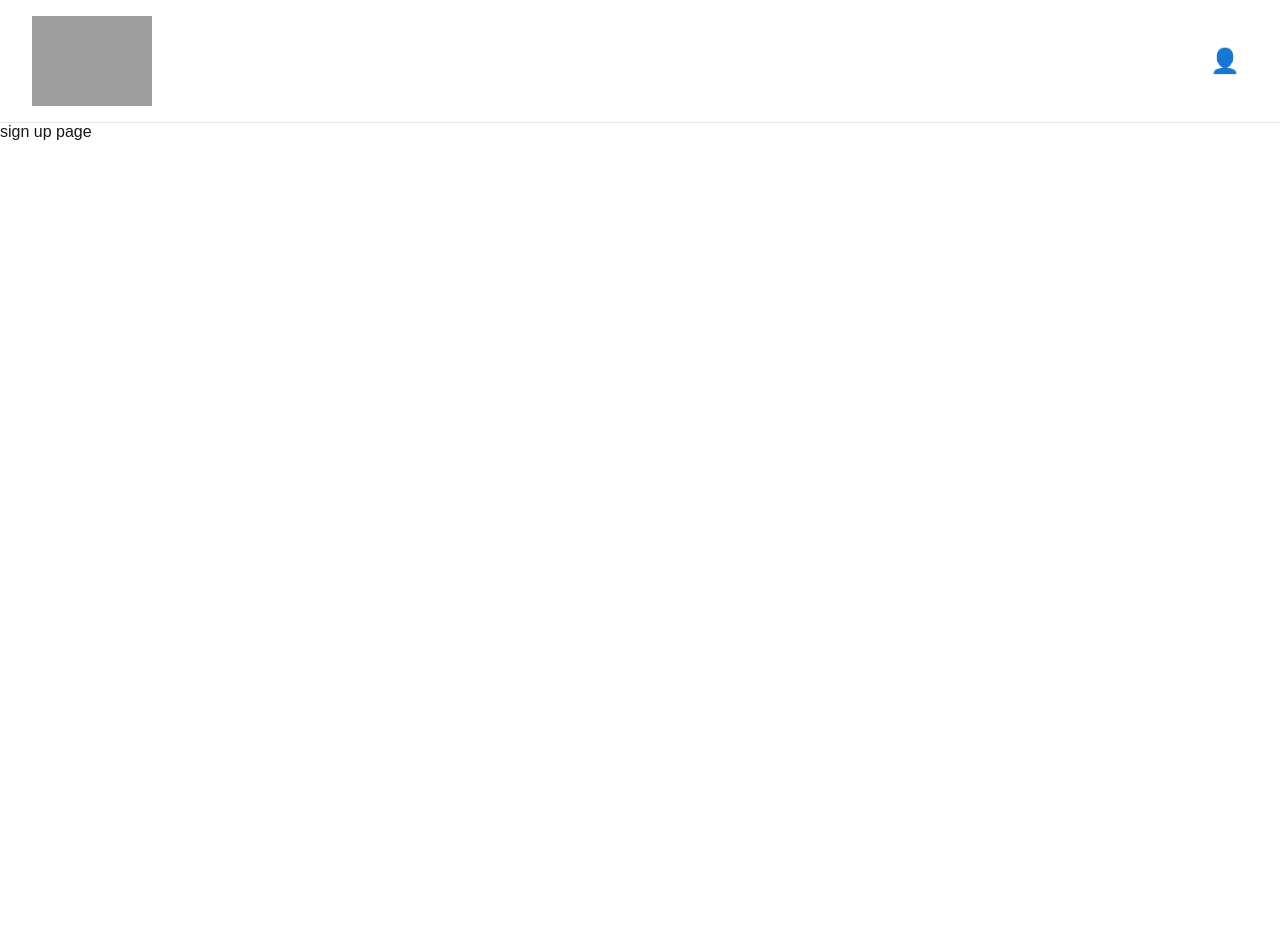
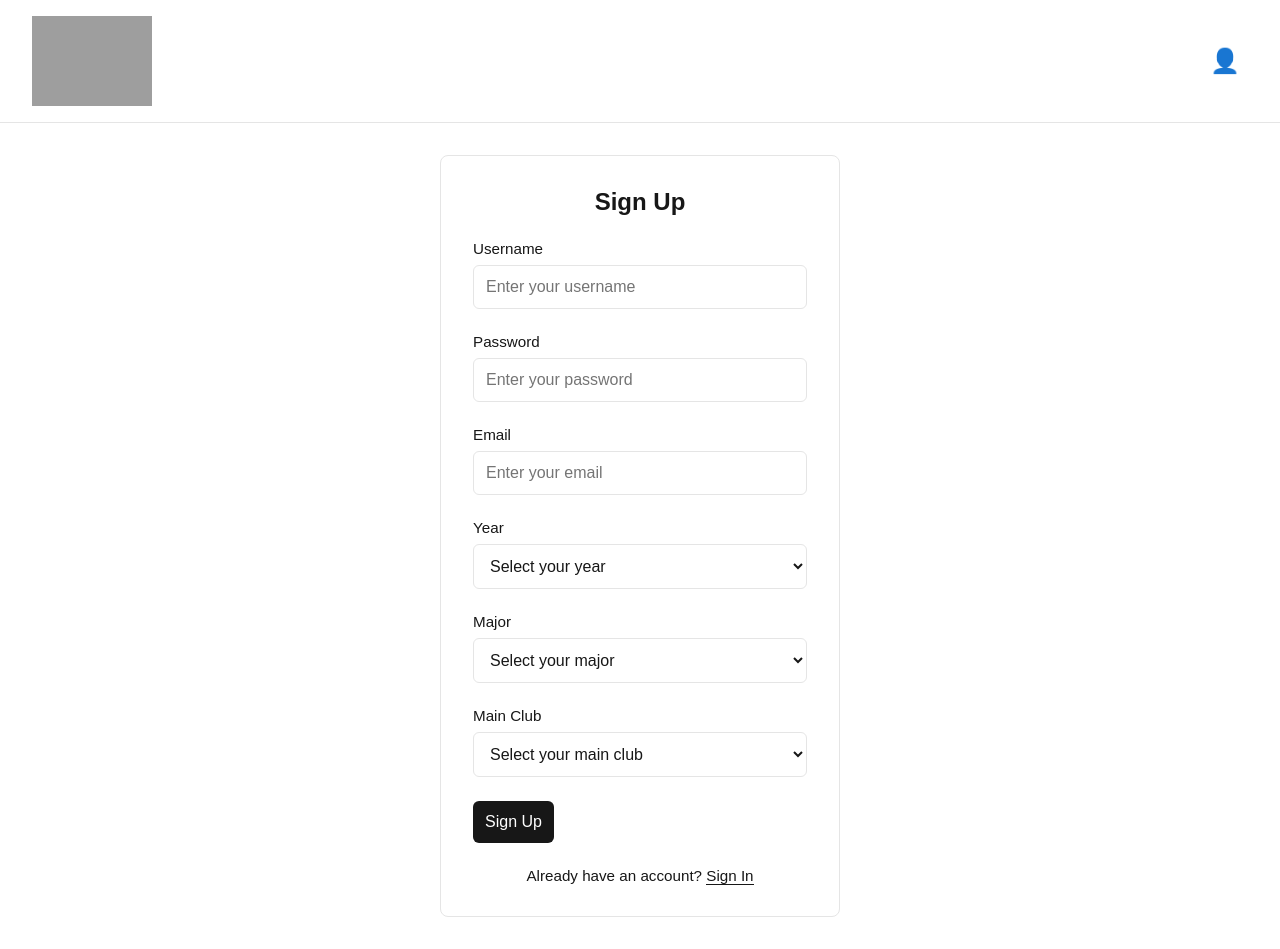
Before and after one commit to HassanTuray/TTPSpringProject, a Next.js app in the folder attendance-dashboard-app/: page /sign-up in a window 1280 px wide. Before the commit the page ends 800 px from the top, so only its background shows below. Built offline with nearby package versions, Linux system fonts and the light colour scheme; grey boxes are pictures that could not be loaded.

Commit message:
Added sign in page without backend

```diff
--- a/attendance-dashboard-app/app/globals.css
+++ b/attendance-dashboard-app/app/globals.css
@@ -151,6 +151,29 @@ header {
   border-color: var(--foreground);
 }
 
+.form-select {
+  padding: 0.75rem;
+  border: 1px solid var(--border-color);
+  border-radius: 0.375rem;
+  background: var(--background);
+  color: var(--foreground);
+  font-size: 1rem;
+  font-family: inherit;
+  transition: border-color 0.2s ease;
+  cursor: pointer;
+}
+
+.form-select:focus {
+  outline: none;
+  border-color: var(--foreground);
+}
+
+.form-error {
+  color: #dc2626;
+  font-size: 0.85rem;
+  margin-top: 0.25rem;
+}
+
 .form-button {
   padding: 0.75rem;
   border: none;
--- a/attendance-dashboard-app/app/sign-up/page.tsx
+++ b/attendance-dashboard-app/app/sign-up/page.tsx
@@ -1,3 +1,140 @@
+'use client';
+
+import { useState } from 'react';
+import Link from 'next/link';
+import { useRouter } from 'next/navigation';
+
 export default function SignUp() {
-  return <div>sign up page</div>;
+  const [username, setUsername] = useState('');
+  const [password, setPassword] = useState('');
+  const [email, setEmail] = useState('');
+  const [year, setYear] = useState('');
+  const [major, setMajor] = useState('');
+  const [mainClub, setMainClub] = useState('');
+  const [emailError, setEmailError] = useState('');
+  const router = useRouter();
+
+  const validateEmail = (emailValue: string) => {
+    const emailRegex = /^[^\s@]+@[^\s@]+\.[^\s@]+$/;
+    return emailRegex.test(emailValue);
+  };
+
+  const handleSignUp = () => {
+    if (!validateEmail(email)) {
+      setEmailError('Please enter a valid email address');
+      return;
+    }
+    setEmailError('');
+    localStorage.setItem('isSignedIn', 'true');
+    router.push('/');
+  };
+
+  return (
+    <main className="form-page">
+      <section className="form-container">
+        <h1 className="form-title">Sign Up</h1>
+
+        <div className="form-group">
+          <label htmlFor="username" className="form-label">Username</label>
+          <input
+            id="username"
+            type="text"
+            className="form-input"
+            placeholder="Enter your username"
+            value={username}
+            onChange={(e) => setUsername(e.target.value)}
+          />
+        </div>
+
+        <div className="form-group">
+          <label htmlFor="password" className="form-label">Password</label>
+          <input
+            id="password"
+            type="password"
+            className="form-input"
+            placeholder="Enter your password"
+            value={password}
+            onChange={(e) => setPassword(e.target.value)}
+          />
+        </div>
+
+        <div className="form-group">
+          <label htmlFor="email" className="form-label">Email</label>
+          <input
+            id="email"
+            type="text"
+            className="form-input"
+            placeholder="Enter your email"
+            value={email}
+            onChange={(e) => setEmail(e.target.value)}
+          />
+          {emailError && <div className="form-error">{emailError}</div>}
+        </div>
+
+        <div className="form-group">
+          <label htmlFor="year" className="form-label">Year</label>
+          <select
+            id="year"
+            className="form-select"
+            value={year}
+            onChange={(e) => setYear(e.target.value)}
+          >
+            <option value="">Select your year</option>
+            <option value="freshman">Freshman</option>
+            <option value="sophomore">Sophomore</option>
+            <option value="junior">Junior</option>
+            <option value="senior">Senior</option>
+          </select>
+        </div>
+
+        <div className="form-group">
+          <label htmlFor="major" className="form-label">Major</label>
+          <select
+            id="major"
+            className="form-select"
+            value={major}
+            onChange={(e) => setMajor(e.target.value)}
+          >
+            <option value="">Select your major</option>
+            <option value="computer-science">Computer Science</option>
+            <option value="electrical-engineering">Electrical Engineering</option>
+            <option value="computer-engineering">Computer Engineering</option>
+            <option value="information-science">Information Science</option>
+            <option value="math">Math</option>
+            <option value="mechanical-engineering">Mechanical Engineering</option>
+            <option value="civil-engineering">Civil Engineering</option>
+            <option value="fire-protection-engineering">Fire Protection Engineering</option>
+            <option value="aerospace-engineering">Aerospace Engineering</option>
+            <option value="other">Other</option>
+          </select>
+        </div>
+
+        <div className="form-group">
+          <label htmlFor="mainClub" className="form-label">Main Club</label>
+          <select
+            id="mainClub"
+            className="form-select"
+            value={mainClub}
+            onChange={(e) => setMainClub(e.target.value)}
+          >
+            <option value="">Select your main club</option>
+            <option value="codeblack">CodeBlack</option>
+            <option value="colorstack">ColorStack</option>
+            <option value="black-engineers-society">Black Engineers Society</option>
+          </select>
+        </div>
+
+        <button className="form-button" onClick={handleSignUp}>
+          Sign Up
+        </button>
+
+        <div className="form-footer">
+          Already have an account?{' '}
+          <Link href="/sign-in" className="form-footer-link">
+            Sign In
+          </Link>
+        </div>
+      </section>
+    </main>
+  );
 }
```
